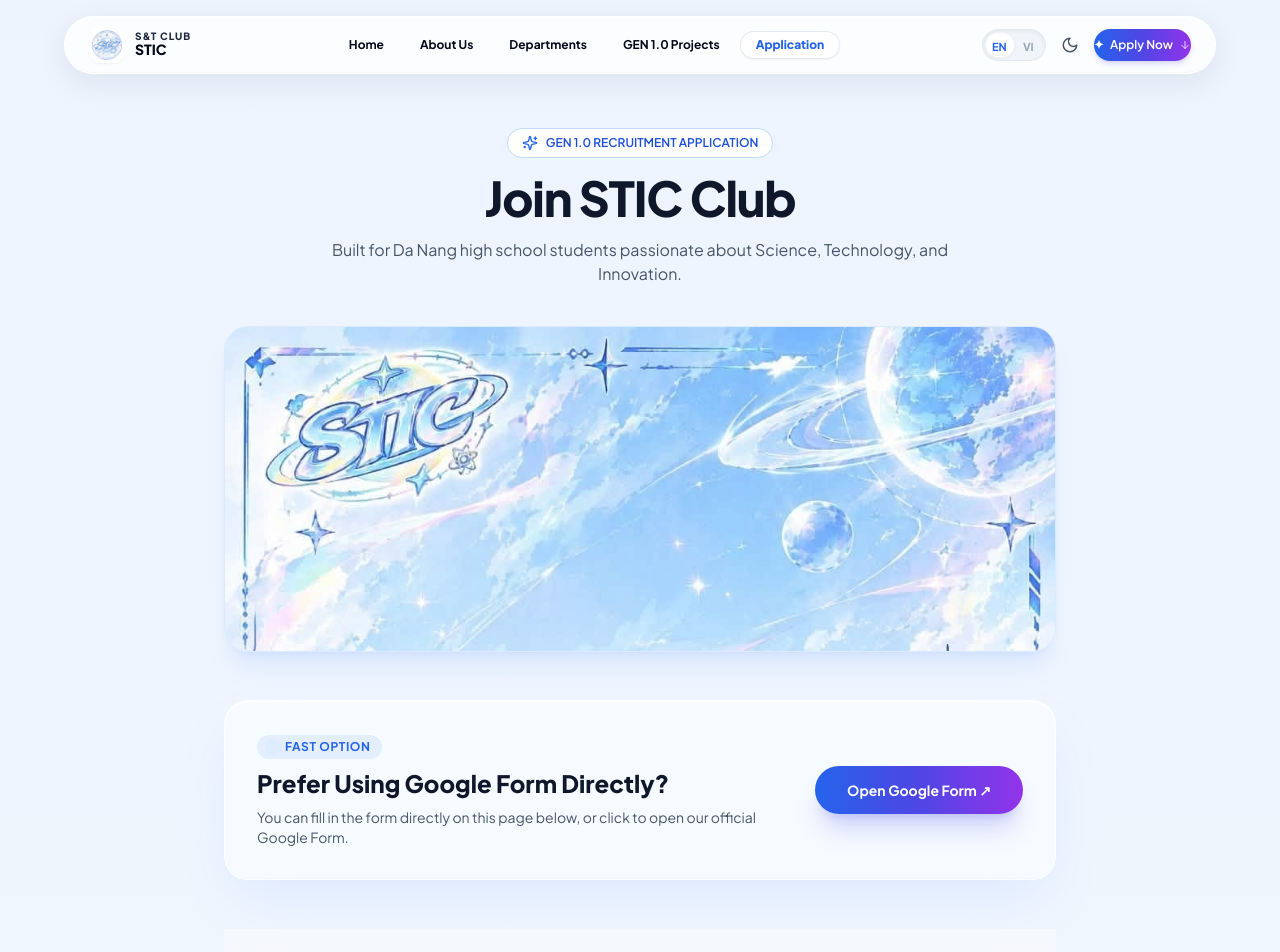
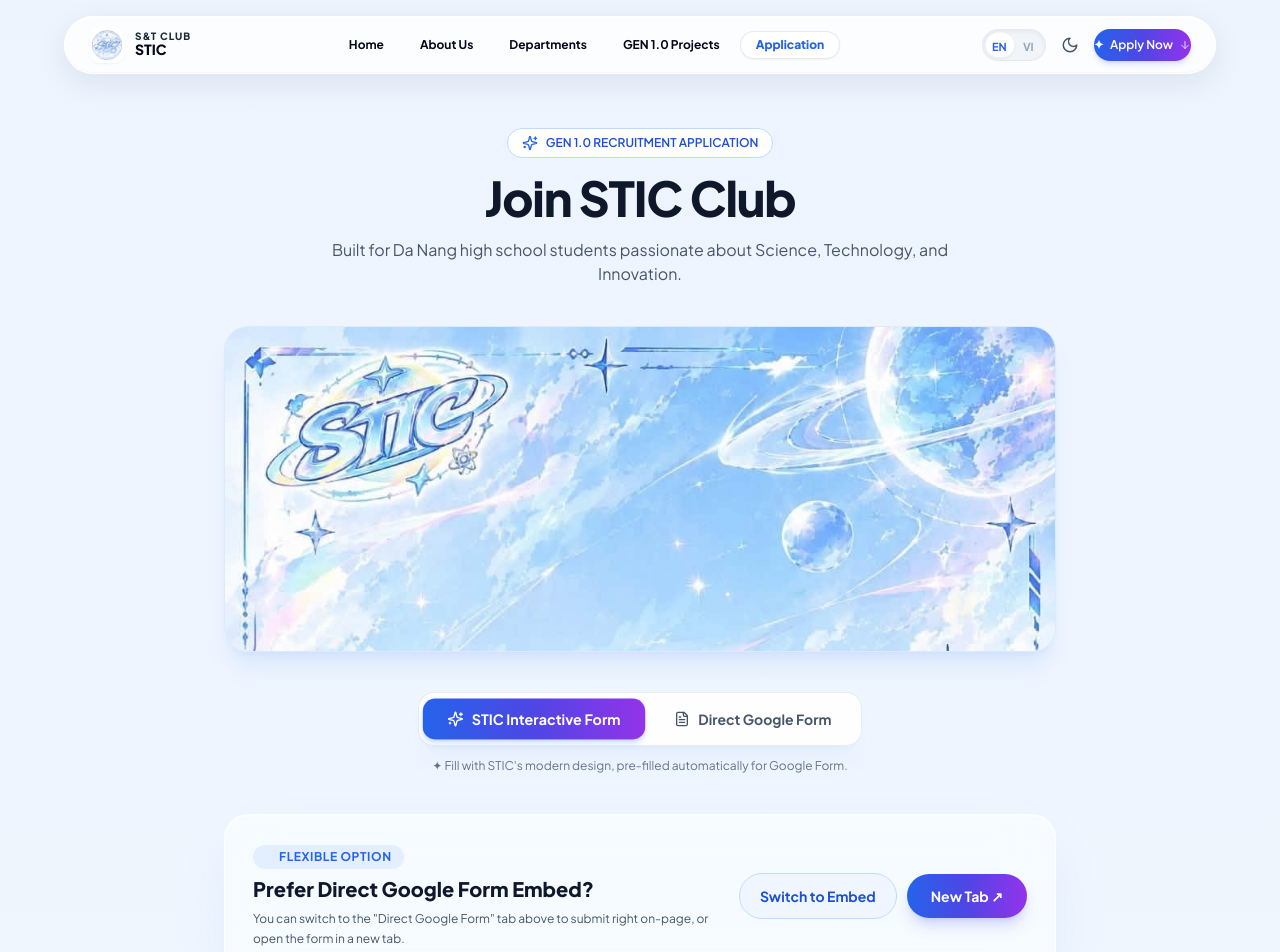
Before and after one commit to CrashCrystalVN/stic-web, a Next.js app: page /join in a window 1280 px wide. Shown: the top 952 px of the page. Built offline with nearby package versions, Linux system fonts and the light colour scheme; no server answers.

Commit message:
feat(join): add tab selector with direct embedded Google Form and dual-sync to Firestore

```diff
--- a/src/app/join/page.tsx
+++ b/src/app/join/page.tsx
@@ -11,7 +11,8 @@ import {
   GraduationCap,
   ExternalLink,
   Send,
-  CheckCircle2
+  CheckCircle2,
+  FileText
 } from "lucide-react";
 import { FAQS, BENEFITS, RECRUITMENT_STEPS, CLUB_INFO } from "@/lib/data";
 import { useLang } from "@/context/LangContext";
@@ -27,6 +28,8 @@ const BENEFIT_ICONS: Record<string, React.ElementType> = {
 export default function JoinPage() {
   const { lang } = useLang();
   const [openFaq, setOpenFaq] = useState<number | null>(0);
+  const [formMode, setFormMode] = useState<"stic" | "google">("stic");
+  const [isIframeLoading, setIsIframeLoading] = useState(true);
 
   const toggleFaq = (index: number) => {
     setOpenFaq(openFaq === index ? null : index);
@@ -54,7 +57,7 @@ export default function JoinPage() {
         </div>
 
         {/* Banner Dang Ky Tuyen Quan GEN 1.0 */}
-        <div className="relative w-full aspect-[2.55/1] rounded-3xl overflow-hidden border border-blue-100 dark:border-white/10 shadow-xl shadow-blue-500/10 mb-12">
+        <div className="relative w-full aspect-[2.55/1] rounded-3xl overflow-hidden border border-blue-100 dark:border-white/10 shadow-xl shadow-blue-500/10 mb-10">
           <Image
             src="/banner.png"
             alt="STIC GEN 1.0 Recruitment Banner"
@@ -64,39 +67,159 @@ export default function JoinPage() {
           />
         </div>
 
-        {/* Prominent Google Form Option ("cũng phải có nút hoặc bạn cũng có thể điền google form nổi lên tí") */}
-        <div className="mb-12 p-6 sm:p-8 rounded-3xl liquid-glass border border-blue-400/40 dark:border-blue-500/30 shadow-xl shadow-blue-500/10 flex flex-col md:flex-row items-center justify-between gap-6">
-          <div className="space-y-2 text-center md:text-left">
-            <div className="inline-flex items-center gap-2 px-3 py-1 rounded-full bg-blue-500/10 text-blue-600 dark:text-blue-400 text-xs font-bold uppercase tracking-wider">
-              <span className="w-2 h-2 rounded-full bg-blue-500 animate-ping" />
-              <span>{lang === "vi" ? "Tuỳ Chọn Điền Nhanh" : "Fast Option"}</span>
+        {/* ========================================================
+            TAB SELECTOR: Giao diện STIC vs Google Form Trực Tiếp
+            ======================================================== */}
+        <div className="mb-10 flex flex-col items-center">
+          <div className="p-1.5 rounded-2xl bg-white/90 dark:bg-slate-900/90 backdrop-blur-md border border-slate-200/80 dark:border-slate-800 shadow-xl shadow-blue-500/5 inline-flex items-center gap-1.5 sm:gap-2 max-w-full">
+            <button
+              onClick={() => setFormMode("stic")}
+              className={`px-4 sm:px-6 py-2.5 rounded-xl text-xs sm:text-sm font-bold transition-all flex items-center gap-2 cursor-pointer ${
+                formMode === "stic"
+                  ? "bg-gradient-to-r from-blue-600 via-indigo-600 to-purple-600 text-white shadow-md shadow-blue-500/25 scale-[1.02]"
+                  : "text-slate-600 dark:text-slate-400 hover:text-slate-900 dark:hover:text-white hover:bg-slate-100 dark:hover:bg-slate-800"
+              }`}
+            >
+              <Sparkles className="w-4 h-4" />
+              <span>{lang === "vi" ? "Giao diện STIC Tương Tác" : "STIC Interactive Form"}</span>
+            </button>
+
+            <button
+              onClick={() => setFormMode("google")}
+              className={`px-4 sm:px-6 py-2.5 rounded-xl text-xs sm:text-sm font-bold transition-all flex items-center gap-2 cursor-pointer ${
+                formMode === "google"
+                  ? "bg-gradient-to-r from-blue-600 via-indigo-600 to-purple-600 text-white shadow-md shadow-blue-500/25 scale-[1.02]"
+                  : "text-slate-600 dark:text-slate-400 hover:text-slate-900 dark:hover:text-white hover:bg-slate-100 dark:hover:bg-slate-800"
+              }`}
+            >
+              <FileText className="w-4 h-4" />
+              <span>{lang === "vi" ? "Google Form Nhúng Trực Tiếp" : "Direct Google Form"}</span>
+            </button>
           </div>
-            <h2 className="text-xl sm:text-2xl font-black text-slate-900 dark:text-white">
-              {lang === "vi" ? "Bạn muốn điền đơn qua Google Form?" : "Prefer Using Google Form Directly?"}
-            </h2>
-            <p className="text-xs sm:text-sm text-slate-600 dark:text-slate-300 max-w-lg leading-relaxed">
-              {lang === "vi"
-                ? "Bạn có thể điền form trực tiếp ngay bên dưới trên trang web này, hoặc bấm nút để mở Google Form chính thức của Ban chủ nhiệm."
-                : "You can fill in the form directly on this page below, or click to open our official Google Form."}
+
+          <p className="mt-3 text-xs text-slate-500 dark:text-slate-400 text-center max-w-md">
+            {formMode === "stic"
+              ? (lang === "vi"
+                  ? "✦ Điền form với giao diện tối ưu của STIC, tự động chuẩn bị dữ liệu gửi về Google Form."
+                  : "✦ Fill with STIC's modern design, pre-filled automatically for Google Form.")
+              : (lang === "vi"
+                  ? "✦ Biểu mẫu Google Form chính thức được nhúng trực tiếp. Điền và nộp ngay tại đây mà không cần rời trang!"
+                  : "✦ Official Google Form embedded directly on the page. Submit without leaving!")}
           </p>
         </div>
 
+        {/* ========================================================
+            TAB 1: GIAO DIỆN STIC INTERACTIVE
+            ======================================================== */}
+        {formMode === "stic" && (
+          <div className="mb-20">
+            {/* Quick Option Banner */}
+            <div className="mb-10 p-6 sm:p-7 rounded-3xl liquid-glass border border-blue-400/40 dark:border-blue-500/30 shadow-xl shadow-blue-500/10 flex flex-col md:flex-row items-center justify-between gap-5">
+              <div className="space-y-1.5 text-center md:text-left">
+                <div className="inline-flex items-center gap-1.5 px-3 py-1 rounded-full bg-blue-500/10 text-blue-600 dark:text-blue-400 text-xs font-bold uppercase tracking-wider">
+                  <span className="w-2 h-2 rounded-full bg-blue-500 animate-ping" />
+                  <span>{lang === "vi" ? "Tuỳ Chọn Linh Hoạt" : "Flexible Option"}</span>
+                </div>
+                <h2 className="text-lg sm:text-xl font-black text-slate-900 dark:text-white">
+                  {lang === "vi" ? "Bạn muốn điền thẳng Google Form nhúng?" : "Prefer Direct Google Form Embed?"}
+                </h2>
+                <p className="text-xs text-slate-600 dark:text-slate-300 max-w-lg leading-relaxed">
+                  {lang === "vi"
+                    ? "Bạn có thể chuyển sang tab \"Google Form Nhúng Trực Tiếp\" phía trên để nộp đơn ngay tại chỗ, hoặc mở form ở tab riêng."
+                    : "You can switch to the \"Direct Google Form\" tab above to submit right on-page, or open the form in a new tab."}
+                </p>
+              </div>
+
+              <div className="flex items-center gap-2.5 shrink-0">
+                <button
+                  onClick={() => setFormMode("google")}
+                  className="px-5 py-3 rounded-full bg-blue-50 dark:bg-blue-950/50 hover:bg-blue-100 dark:hover:bg-blue-900/50 text-blue-700 dark:text-blue-300 text-xs sm:text-sm font-bold border border-blue-200 dark:border-blue-800 transition-all cursor-pointer"
+                >
+                  {lang === "vi" ? "Đổi sang Form Nhúng" : "Switch to Embed"}
+                </button>
                 <a
                   href={CLUB_INFO.formLink}
                   target="_blank"
                   rel="noopener noreferrer"
-            className="shrink-0 inline-flex items-center gap-2.5 px-8 py-3.5 rounded-full bg-gradient-to-r from-blue-600 via-indigo-600 to-purple-600 hover:from-blue-500 hover:via-indigo-500 hover:to-purple-500 text-white text-xs sm:text-sm font-bold shadow-xl shadow-indigo-500/25 hover:shadow-indigo-500/40 hover:scale-[1.03] transition-all cursor-pointer"
+                  className="inline-flex items-center gap-1.5 px-6 py-3 rounded-full bg-gradient-to-r from-blue-600 via-indigo-600 to-purple-600 hover:from-blue-500 hover:via-indigo-500 hover:to-purple-500 text-white text-xs sm:text-sm font-bold shadow-lg shadow-indigo-500/25 hover:scale-[1.03] transition-all cursor-pointer"
                 >
-            <span>{lang === "vi" ? "Mở Google Form Ứng Tuyển ↗" : "Open Google Form ↗"}</span>
+                  <span>{lang === "vi" ? "Mở Tab Riêng ↗" : "New Tab ↗"}</span>
                 </a>
               </div>
+            </div>
+
+            <JoinSection />
+          </div>
+        )}
 
         {/* ========================================================
-            INTERNAL WEBSITE FORM (Bê y chang từ Google Form)
+            TAB 2: GOOGLE FORM NHÚNG TRỰC TIẾP (EMBEDDED IFRAME)
             ======================================================== */}
+        {formMode === "google" && (
           <div className="mb-20">
-          <JoinSection />
+            <div className="rounded-3xl liquid-glass border border-blue-400/40 dark:border-blue-500/30 shadow-2xl p-4 sm:p-7 relative overflow-hidden bg-white/80 dark:bg-slate-900/80 backdrop-blur-xl">
+              {/* Embed Bar Header */}
+              <div className="flex flex-col sm:flex-row items-center justify-between gap-4 pb-4 mb-4 border-b border-slate-200/80 dark:border-slate-800">
+                <div className="flex items-center gap-3">
+                  <div className="w-10 h-10 rounded-2xl bg-purple-500/10 text-purple-600 dark:text-purple-400 flex items-center justify-center font-extrabold text-lg">
+                    G
                   </div>
+                  <div>
+                    <h3 className="text-sm sm:text-base font-bold text-slate-900 dark:text-white">
+                      {lang === "vi" ? "Biểu Mẫu Google Form Chính Thức - STIC GEN 1.0" : "Official STIC GEN 1.0 Google Form"}
+                    </h3>
+                    <p className="text-[11px] text-slate-500 dark:text-slate-400">
+                      {lang === "vi" ? "Đơn sẽ gửi thẳng 100% vào Google Sheets của Ban chủ nhiệm" : "Submissions go directly to Club Board's Google Sheets"}
+                    </p>
+                  </div>
+                </div>
+
+                <div className="flex items-center gap-2">
+                  <button
+                    onClick={() => setFormMode("stic")}
+                    className="px-4 py-2 rounded-xl text-xs font-semibold text-slate-600 dark:text-slate-400 hover:text-slate-900 dark:hover:text-white hover:bg-slate-100 dark:hover:bg-slate-800 transition-colors cursor-pointer"
+                  >
+                    {lang === "vi" ? "← Trở về form STIC" : "← Back to STIC Form"}
+                  </button>
+                  <a
+                    href={CLUB_INFO.formLink}
+                    target="_blank"
+                    rel="noopener noreferrer"
+                    className="inline-flex items-center gap-1.5 px-4 py-2 rounded-xl text-xs font-semibold text-blue-600 dark:text-blue-400 bg-blue-50 dark:bg-blue-950/60 hover:bg-blue-100 dark:hover:bg-blue-900/40 transition-colors"
+                  >
+                    <span>{lang === "vi" ? "Mở toàn màn hình" : "Full screen"}</span>
+                    <ExternalLink className="w-3.5 h-3.5" />
+                  </a>
+                </div>
+              </div>
+
+              {/* Iframe Frame */}
+              <div className="relative w-full rounded-2xl overflow-hidden bg-white dark:bg-slate-950 min-h-[900px] border border-slate-200/80 dark:border-slate-800 shadow-inner">
+                {isIframeLoading && (
+                  <div className="absolute inset-0 flex flex-col items-center justify-center bg-white/90 dark:bg-slate-900/90 backdrop-blur-xs z-10 gap-3">
+                    <div className="w-9 h-9 border-3 border-blue-600/30 border-t-blue-600 rounded-full animate-spin" />
+                    <p className="text-xs text-slate-600 dark:text-slate-300 font-medium">
+                      {lang === "vi" ? "Đang kết nối và tải Google Form..." : "Connecting & loading Google Form..."}
+                    </p>
+                  </div>
+                )}
+                <iframe
+                  src="https://docs.google.com/forms/d/e/1FAIpQLSfEfAvIevbb0BFHFixLPn7TAy64tkk0lYzLv8ohGfm2EmizBw/viewform?embedded=true"
+                  width="100%"
+                  height="1850"
+                  frameBorder="0"
+                  marginHeight={0}
+                  marginWidth={0}
+                  className="w-full min-h-[1600px] border-none"
+                  onLoad={() => setIsIframeLoading(false)}
+                  title="STIC GEN 1.0 Recruitment Application Google Form"
+                >
+                  Đang tải Google Form...
+                </iframe>
+              </div>
+            </div>
+          </div>
+        )}
 
         {/* Benefits Grid */}
         <div className="mb-16">
```
Also changed, not shown: src/components/sections/JoinSection.tsx (+29 -0 lines). Lines whose indentation alone changed are shown as unchanged.
